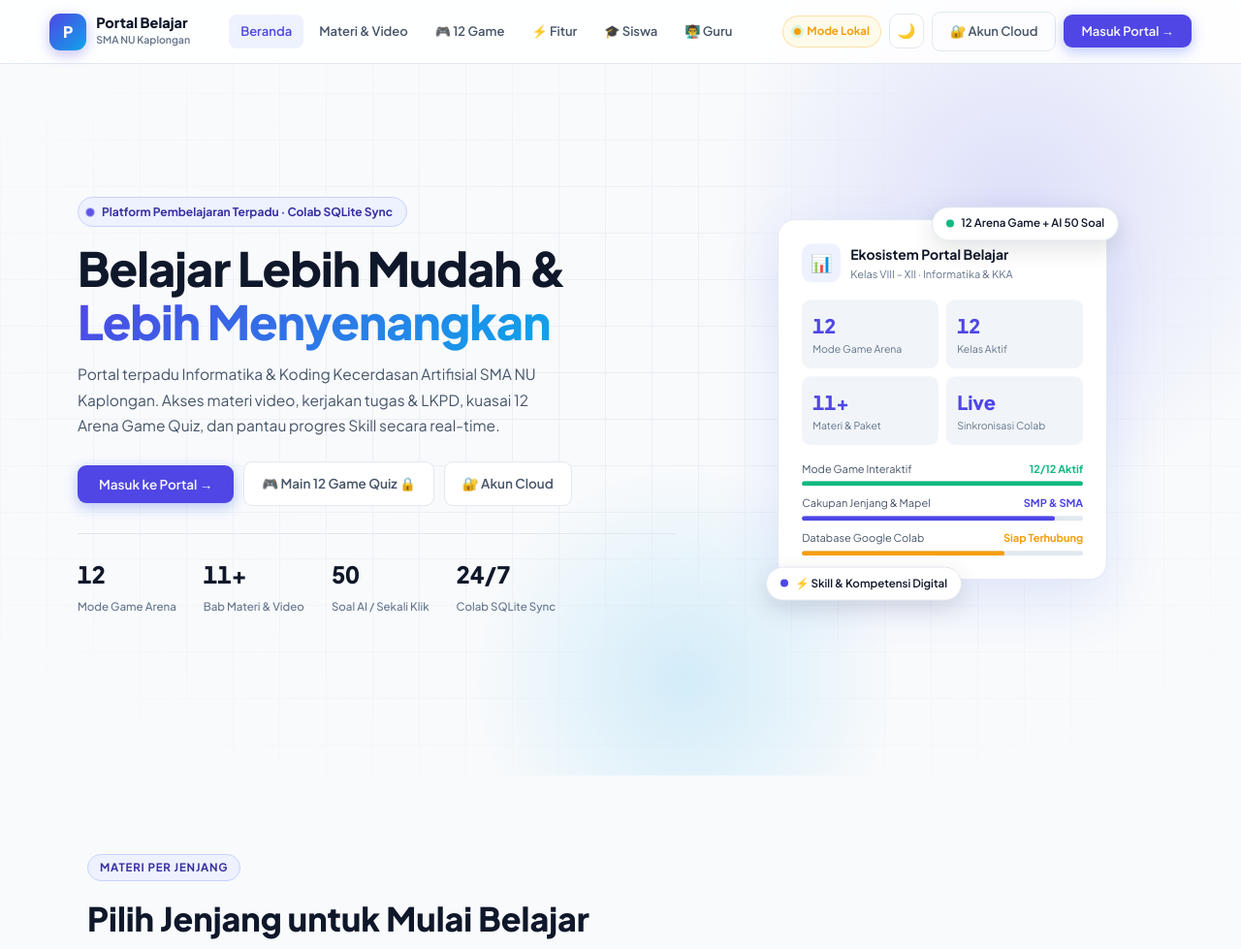
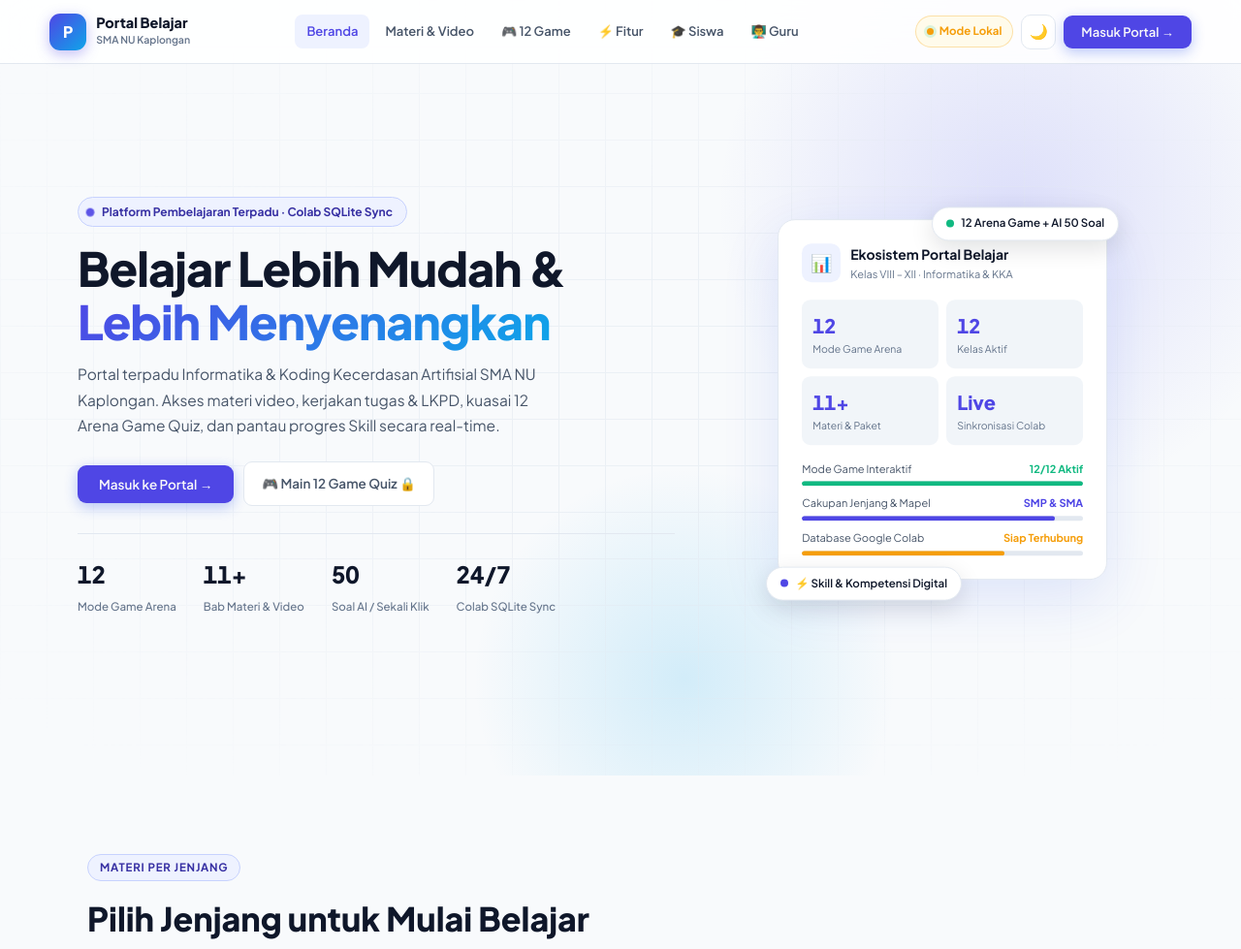
Before and after one commit to cisko30/portal-belajar-kaplongan, a website: page public/portal-belajar.html in a window 1280 px wide. Shown: the top 979 px of the page at 97% size. Drawn offline with Linux system fonts and the light colour scheme.

Commit message:
Hapus tombol Akun Cloud dari navbar dan hero portal

```diff
--- a/public/portal-belajar.html
+++ b/public/portal-belajar.html
@@ -1450,7 +1450,6 @@
       </a>
       <button class="theme-btn" id="themeToggle" onclick="toggleTheme()" title="Ganti Tema Gelap / Terang"
         aria-label="Ganti Tema">🌙</button>
-      <a class="btn btn-ghost" href="/auth.html">🔐 Akun Cloud</a>
       <button class="btn btn-primary" onclick="openLogin()">Masuk Portal &rarr;</button>
       <button class="nav-burger" id="navBurger" onclick="toggleMobileNav()" aria-label="Buka Menu">☰</button>
     </div>
@@ -1487,8 +1486,6 @@
           <a class="btn btn-ghost" href="/game-quiz.html"
             onclick="return requirePortalAccess('/game-quiz.html','Arena Game Quiz','siswa')"
             style="padding:11px 18px;font-size:13.5px;background:var(--surf);border-color:var(--bd)">🎮 Main 12 Game Quiz 🔒</a>
-          <a class="btn btn-ghost" href="/auth.html"
-            style="padding:11px 18px;font-size:13.5px;background:var(--surf);border-color:var(--bd)">🔐 Akun Cloud</a>
         </div>
         <div class="hero-stats">
           <div><span class="hstat-v">12</span><span class="hstat-l">Mode Game Arena</span></div>
```
